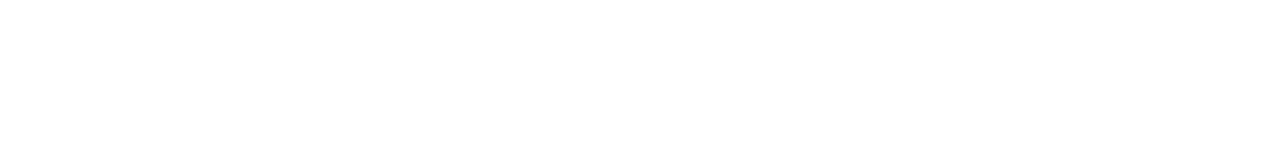
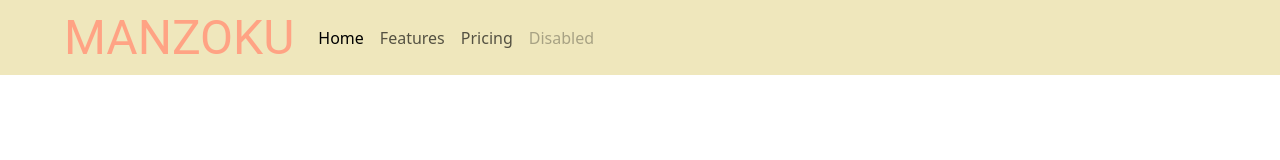
Before and after one commit to RobBatchCoder/PubWebsite, a plain HTML site: page index.html in a window 1280 px wide. Drawn offline with nearby package versions, Linux system fonts and the light colour scheme.

Commit message:
add font styling

```diff
--- a/assets/css/style.css
+++ b/assets/css/style.css
@@ -1,10 +1,45 @@
+
+@import url('https://fonts.googleapis.com/css2?family=Exo:ital,wght@1,500&family=Roboto+Condensed:wght@100,200,300,400,500,100,700&display=swap');
 
 
 /*-----------------------Palette-----------------------*/
 /*
-#361d32
-#543c52
-#f55951
-#edd2cb
-#edd2cb
+#E7F2F8
+#74BDCB
+#FFA384
+#EFE7BC
 */
+
+.palette{
+    color:#E7F2F8;
+    color:#74BDCB;
+    color:#FFA384;
+    color:#EFE7BC;
+}
+
+
+
+/*-----------------------Nav bar-----------------------*/
+
+.navbar-brand{
+    color: #FFA384;
+    font-size: xxx-large;
+    text-transform: uppercase;
+}
+
+.navbar{
+    --bs-navbar-padding-y: 0;
+}
+
+.navbar-style{
+    background-color: #EFE7BC;
+    padding: 0 2vw 0 5vw;
+    height: 75px;
+
+}
+
+/*-----------------------Fonts-----------------------*/
+
+.navbar-brand{
+    font-family: 'Roboto', sans-serif;
+}
--- a/index.html
+++ b/index.html
@@ -17,7 +17,23 @@
 </head>
 
 <body>
-
+    <nav class="navbar navbar-expand-lg bg-body-tertiary">
+        <div class="container-fluid navbar-style">
+            <a class="navbar-brand" href="#">Manzoku</a>
+            <button class="navbar-toggler" type="button" data-bs-toggle="collapse" data-bs-target="#navbarNavAltMarkup"
+                aria-controls="navbarNavAltMarkup" aria-expanded="false" aria-label="Toggle navigation">
+                <span class="navbar-toggler-icon"></span>
+            </button>
+            <div class="collapse navbar-collapse" id="navbarNavAltMarkup">
+                <div class="navbar-nav">
+                    <a class="nav-link active" aria-current="page" href="#">Home</a>
+                    <a class="nav-link" href="#">Features</a>
+                    <a class="nav-link" href="#">Pricing</a>
+                    <a class="nav-link disabled">Disabled</a>
+                </div>
+            </div>
+        </div>
+    </nav>
 
     <!--bootstrap javascript library-->
     <script src="https://cdn.jsdelivr.net/npm/bootstrap@5.3.0-alpha1/dist/js/bootstrap.bundle.min.js"
```
